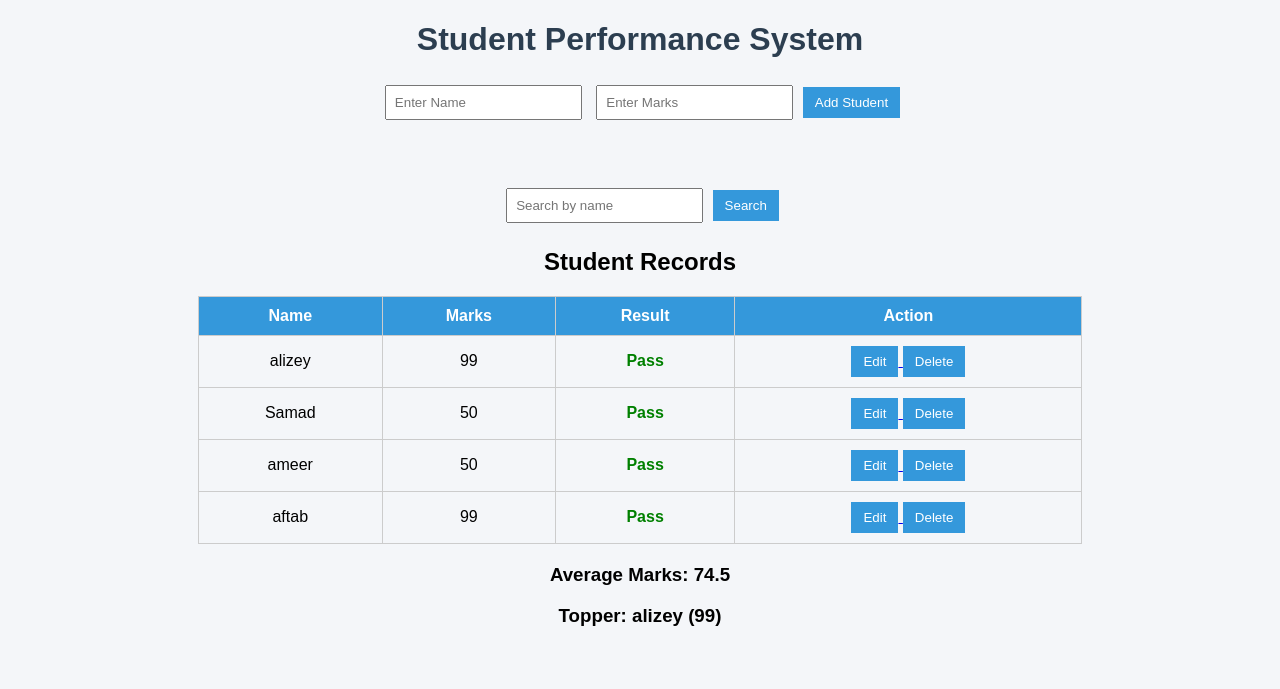
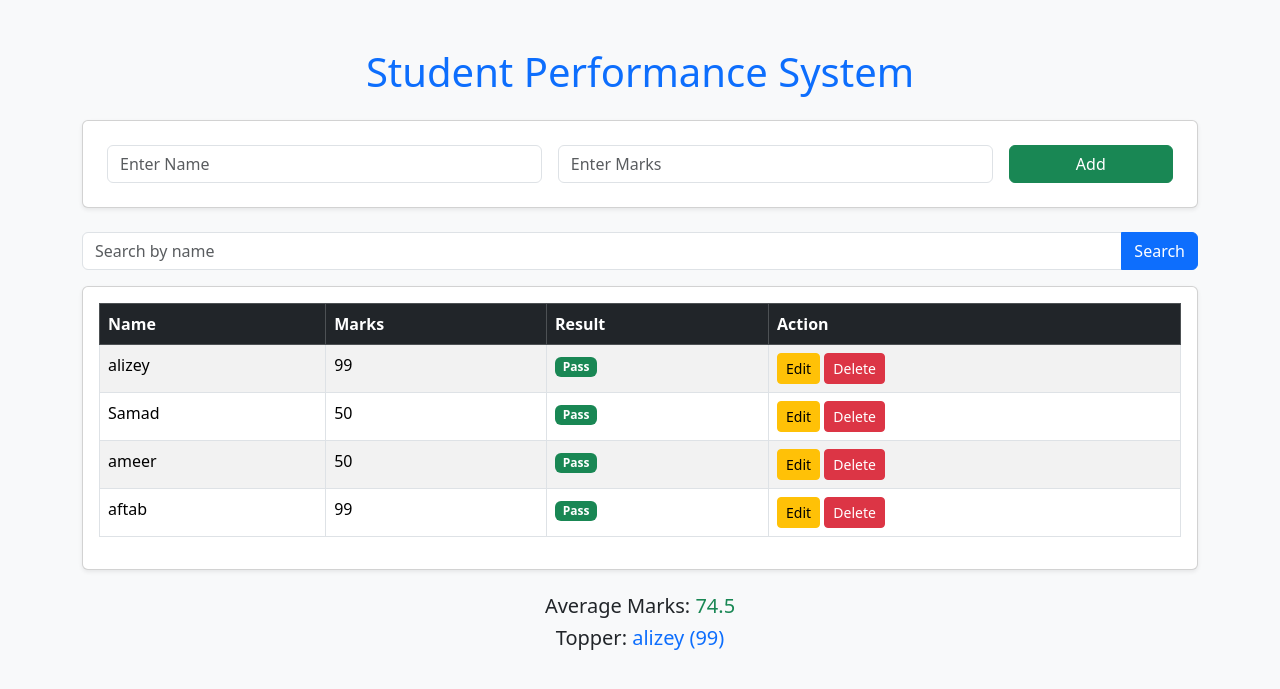
Before and after one commit to Gateanjumfasiha/Student-Perfromance-System, a Flask app: page / in a window 1280 px wide. Shown: the top 689 px of the page. Run offline with Flask 3, Linux system fonts and the light colour scheme; data comes from the database, SQL or seed files in the repository; both versions use the stored data as it was after the commit.

Commit message:
Added CRUD, Search and Bootstrap UI improvements

```diff
--- a/templates/index.html
+++ b/templates/index.html
@@ -2,57 +2,87 @@
 <html>
 <head>
     <title>Student Performance System</title>
-    <link rel="stylesheet" href="{{ url_for('static', filename='style.css') }}">
+
+    <!-- Bootstrap CSS -->
+    <link href="https://cdn.jsdelivr.net/npm/bootstrap@5.3.2/dist/css/bootstrap.min.css" rel="stylesheet">
+
 </head>
-<body>
+<body class="bg-light">
 
-<h1>Student Performance System</h1>
+<div class="container mt-5">
 
-<form method="POST">
-    <input type="text" name="name" placeholder="Enter Name" required>
-    <input type="number" name="marks" placeholder="Enter Marks" required>
-    <button type="submit">Add Student</button>
+    <h1 class="text-center text-primary mb-4">
+        Student Performance System
+    </h1>
+
+    <!-- Add Student Form -->
+    <div class="card p-4 shadow-sm mb-4">
+        <form method="POST" class="row g-3">
+            <div class="col-md-5">
+                <input type="text" name="name" class="form-control" placeholder="Enter Name" required>
+            </div>
+
+            <div class="col-md-5">
+                <input type="number" name="marks" class="form-control" placeholder="Enter Marks" required>
+            </div>
+
+            <div class="col-md-2">
+                <button type="submit" class="btn btn-success w-100">Add</button>
+            </div>
+        </form>
+    </div>
+
+    <!-- Search -->
+    <form method="GET" class="mb-3">
+        <div class="input-group">
+            <input type="text" name="search" class="form-control" placeholder="Search by name">
+            <button class="btn btn-primary">Search</button>
+        </div>
     </form>
 
-<br>
-
-<form method="GET">
-    <input type="text" name="search" placeholder="Search by name">
-    <button type="submit">Search</button>
-</form>
-
-<h2>Student Records</h2>
-
-<table>
+    <!-- Table -->
+    <div class="card p-3 shadow-sm">
+        <table class="table table-bordered table-striped">
+            <thead class="table-dark">
                 <tr>
                     <th>Name</th>
                     <th>Marks</th>
                     <th>Result</th>
                     <th>Action</th>
                 </tr>
+            </thead>
 
+            <tbody>
                 {% for row in data %}
                 <tr>
                     <td>{{ row[1] }}</td>
                     <td>{{ row[2] }}</td>
-        <td class="{{ 'pass' if row[3] == 'Pass' else 'fail' }}">
-            {{ row[3] }}
+                    <td>
+                        {% if row[3] == "Pass" %}
+                            <span class="badge bg-success">Pass</span>
+                        {% else %}
+                            <span class="badge bg-danger">Fail</span>
+                        {% endif %}
                     </td>
                     <td>
-            <a href="{{ url_for('edit', id=row[0]) }}">
-                <button>Edit</button>
-            </a>
-
-            <a href="{{ url_for('delete', id=row[0]) }}">
-                <button>Delete</button>
-            </a>
+                        <a href="{{ url_for('edit', id=row[0]) }}" class="btn btn-warning btn-sm">Edit</a>
+                        <a href="{{ url_for('delete', id=row[0]) }}" class="btn btn-danger btn-sm">Delete</a>
                     </td>
                 </tr>
                 {% endfor %}
+            </tbody>
         </table>
+    </div>
 
-<h3>Average Marks: {{ avg }}</h3>
-<h3>Topper: {{ topper[0] if topper else '' }} ({{ topper[1] if topper else '' }})</h3>
+    <!-- Stats -->
+    <div class="mt-4 text-center">
+        <h5>Average Marks: <span class="text-success">{{ avg }}</span></h5>
+        <h5>Topper: <span class="text-primary">
+            {{ topper[0] if topper else '' }} ({{ topper[1] if topper else '' }})
+        </span></h5>
+    </div>
+
+</div>
 
 </body>
 </html>
```
Also changed, not shown: templates/edit.html (+25 -10 lines), students.db. Lines whose indentation alone changed are shown as unchanged.
